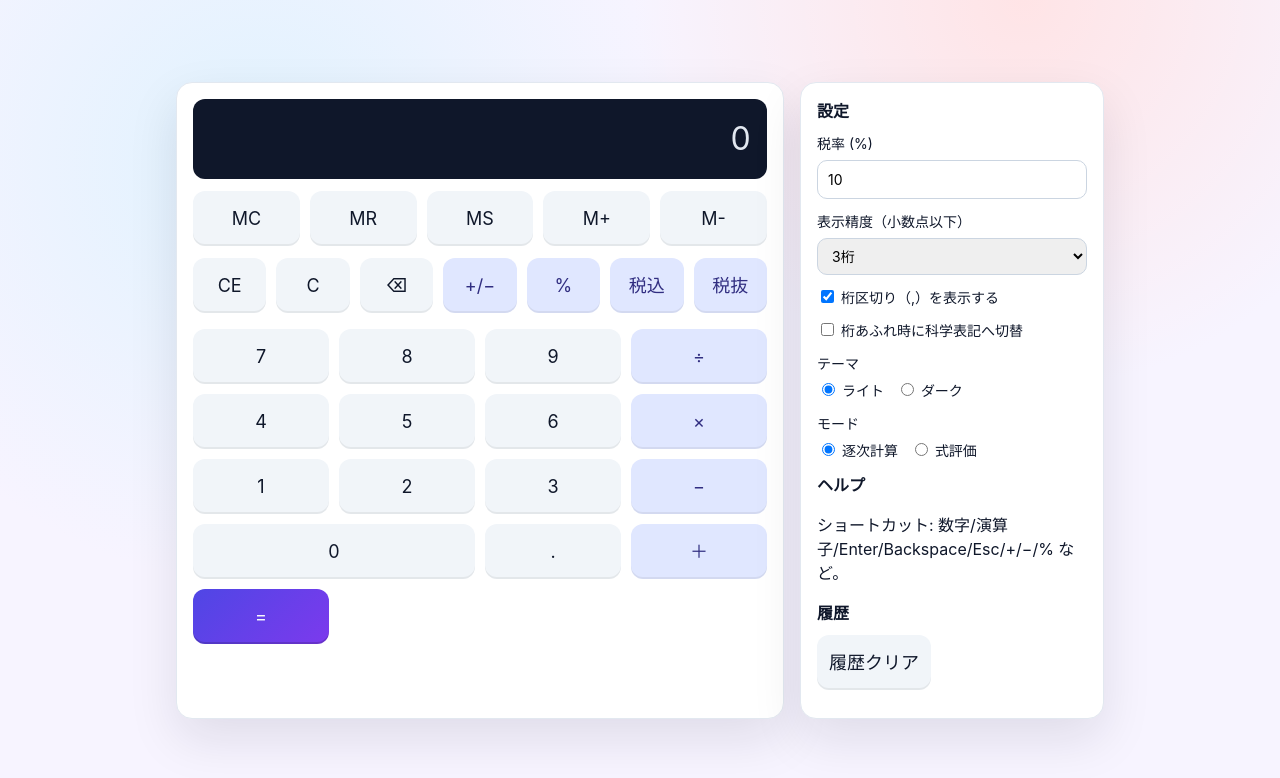
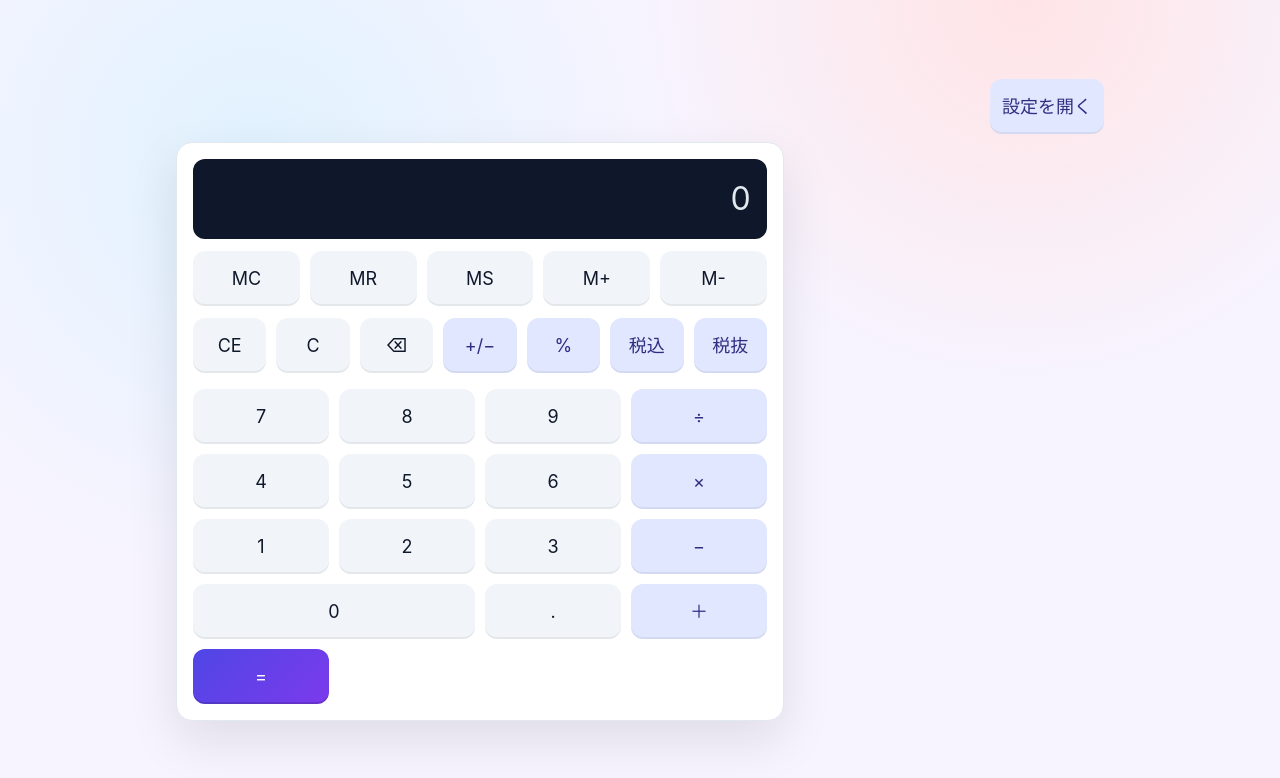
Before and after one commit to luru84/BrowserCalc, a Vue app: page / in a window 1280 px wide. Shown: the top 778 px of the page. Built offline with nearby package versions, Linux system fonts and the light colour scheme.

Commit message:
feat: make settings panel collapsible

```diff
--- a/src/assets/main.css
+++ b/src/assets/main.css
@@ -10,6 +10,13 @@
 .shell {
   display: grid;
   gap: 16px;
+}
+
+/* 設定トグルボタン */
+.settings-toggle {
+  display: flex;
+  justify-content: flex-end;
+  margin-bottom: 8px;
 }
 
 @media (min-width: 768px) {
--- a/src/components/CalculatorApp.vue
+++ b/src/components/CalculatorApp.vue
@@ -1,5 +1,5 @@
 <script setup lang="ts">
-import { computed, reactive, onMounted, onBeforeUnmount } from "vue";
+import { computed, reactive, ref, onMounted, onBeforeUnmount } from "vue";
 import type { Operator } from "../lib/calculator";
 import {
   applyPercent,
@@ -85,6 +85,7 @@ const indicatorOps = computed(() => ({
   err: state.error,
   mem: state.memoryValue !== null,
 }));
+const showSettings = ref(false);
 
 const onHistoryReuse = (entry: string) => {
   mergeState({ ...state, displayValue: entry, newInput: false });
@@ -147,6 +148,18 @@ onBeforeUnmount(() => {
 </script>
 
 <template>
+  <div class="settings-toggle">
+    <button
+      class="btn operator"
+      type="button"
+      @click="showSettings = !showSettings"
+      :aria-expanded="showSettings"
+      aria-controls="settings-panel"
+    >
+      {{ showSettings ? "設定を閉じる" : "設定を開く" }}
+    </button>
+  </div>
+
   <div class="shell">
     <section class="card" aria-label="電卓">
       <div class="display" :class="{ error: indicatorOps.err }" aria-live="polite">
@@ -199,7 +212,12 @@ onBeforeUnmount(() => {
       </div>
     </section>
 
-    <aside class="panel" aria-label="設定・情報">
+    <aside
+      v-if="showSettings"
+      id="settings-panel"
+      class="panel"
+      aria-label="設定・情報"
+    >
       <h2>設定</h2>
       <div class="setting">
         <label for="taxRate">税率 (%)</label>
```
